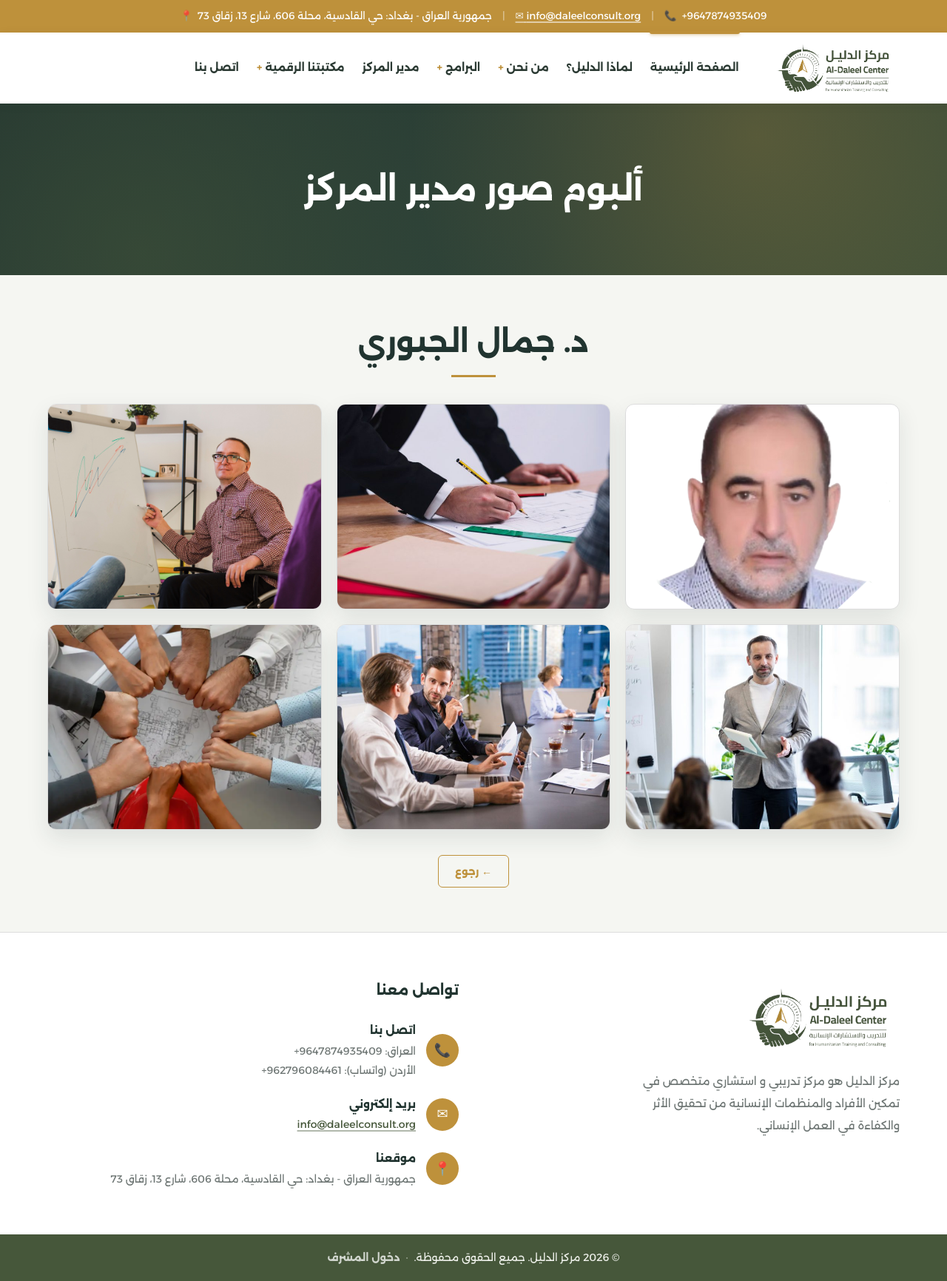
After one commit to ibrahimaljabouri1562007com-sudo/Daleel, a Flask app: page /director/album in a window 1280 px wide. The commit adds this page. Shown: the whole page at 74% size. Run offline with Flask 3, Linux system fonts and the light colour scheme.

Commit message:
Add director photo album — gallery page, route, and button in director section

```diff
--- a/app.py
+++ b/app.py
@@ -462,6 +462,21 @@ def home():
 @app.route("/director")
 def director():
     return render_template("director.html")
+
+
+@app.route("/director/album")
+def album():
+    # مدير المركز — ألبوم الصور. قائمة ثابتة الآن (صور عيّنة)؛ تُحوَّل لاحقًا
+    # إلى قاعدة البيانات مع لوحة المشرف إذا أردنا رفع الصور من الموقع.
+    photos = [
+        "assets/img/IMG-2.png",
+        "assets/img/2147785631-r.jpg",
+        "assets/img/2148483874.jpg",
+        "assets/img/2149300712-r.jpg",
+        "assets/img/810-r5nujzk2.jpg",
+        "assets/img/article-teams.webp",
+    ]
+    return render_template("album.html", photos=photos)
 
 
 @app.route("/articles", methods=["GET", "POST"])
--- a/static/css/style.css
+++ b/static/css/style.css
@@ -182,6 +182,16 @@ img{max-width:100%;display:block}
 .director h3{font-size:22px;font-weight:700;color:var(--green-900);margin:4px 0 10px}
 .dir-cv{display:inline-block;color:var(--gold);font-weight:700;font-size:14px;border:1px solid var(--gold);padding:8px 22px;border-radius:6px;cursor:pointer;transition:background .2s,color .2s}
 .dir-cv:hover{background:var(--gold);color:#fff}
+.dir-actions{display:flex;gap:12px;justify-content:center;flex-wrap:wrap;margin-top:2px}
+
+/* ---------- Director album ---------- */
+.album-grid{display:grid;grid-template-columns:repeat(3,1fr);gap:20px;margin-top:8px}
+.album-item{margin:0;border:1px solid var(--line);border-radius:var(--radius);overflow:hidden;background:#fff;box-shadow:var(--shadow);aspect-ratio:4/3}
+.album-item img{width:100%;height:100%;object-fit:cover;display:block;transition:transform .3s}
+.album-item:hover img{transform:scale(1.05)}
+.album-actions{text-align:center;margin-top:34px}
+@media (max-width:860px){.album-grid{grid-template-columns:1fr 1fr}}
+@media (max-width:560px){.album-grid{grid-template-columns:1fr}}
 
 /* ---------- Courses empty ---------- */
 .courses-empty{max-width:1000px;margin:0 auto;background:#fbeaea;color:#9a5a5a;border-radius:6px;padding:20px 26px;text-align:start;font-size:15px}
--- /dev/null
+++ b/templates/album.html
@@ -0,0 +1,32 @@
+{% extends "base.html" %}
+{% block title %}ألبوم صور مدير المركز – مركز الدليل{% endblock %}
+{% block desc %}ألبوم صور مدير مركز الدليل د. جمال الجبوري.{% endblock %}
+
+{% block content %}
+  <!-- ===== Page hero ===== -->
+  <section class="page-hero">
+    <div class="container"><h1>ألبوم صور مدير المركز</h1></div>
+  </section>
+
+  <!-- ===== Album gallery ===== -->
+  <section class="section">
+    <div class="container">
+      <div class="section-head center-rule">
+        <h2 class="section-title">د. جمال الجبوري</h2>
+      </div>
+
+      <div class="album-grid">
+        {% for photo in photos %}
+        <figure class="album-item">
+          <img src="{{ url_for('static', filename=photo) }}"
+               alt="صورة من ألبوم د. جمال الجبوري" loading="lazy" />
+        </figure>
+        {% endfor %}
+      </div>
+
+      <div class="album-actions">
+        <a href="{{ url_for('home') }}#team" class="dir-cv">← رجوع</a>
+      </div>
+    </div>
+  </section>
+{% endblock %}
--- a/templates/index.html
+++ b/templates/index.html
@@ -240,7 +240,10 @@
         <img src="{{ url_for('static', filename='assets/img/IMG-2.png') }}" alt="د. جمال الجبوري" class="dir-photo" />
         <span class="dir-role">مدير المركز</span>
         <h3>د. جمال الجبوري</h3>
-        <a href="{{ url_for('director') }}" class="dir-cv">السيرة الذاتية</a>
+        <div class="dir-actions">
+          <a href="{{ url_for('director') }}" class="dir-cv">السيرة الذاتية</a>
+          <a href="{{ url_for('album') }}" class="dir-cv">ألبوم الصور</a>
+        </div>
       </div>
     </div>
   </section>
```
